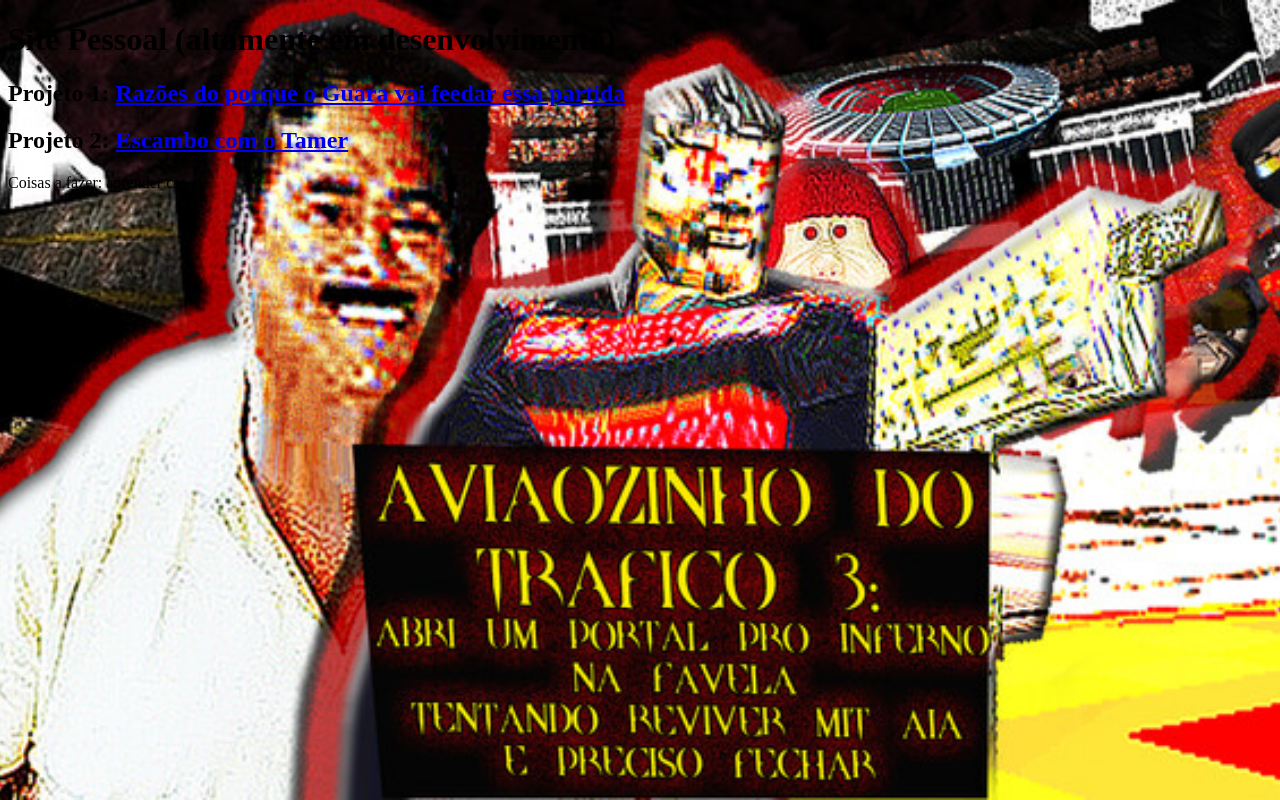
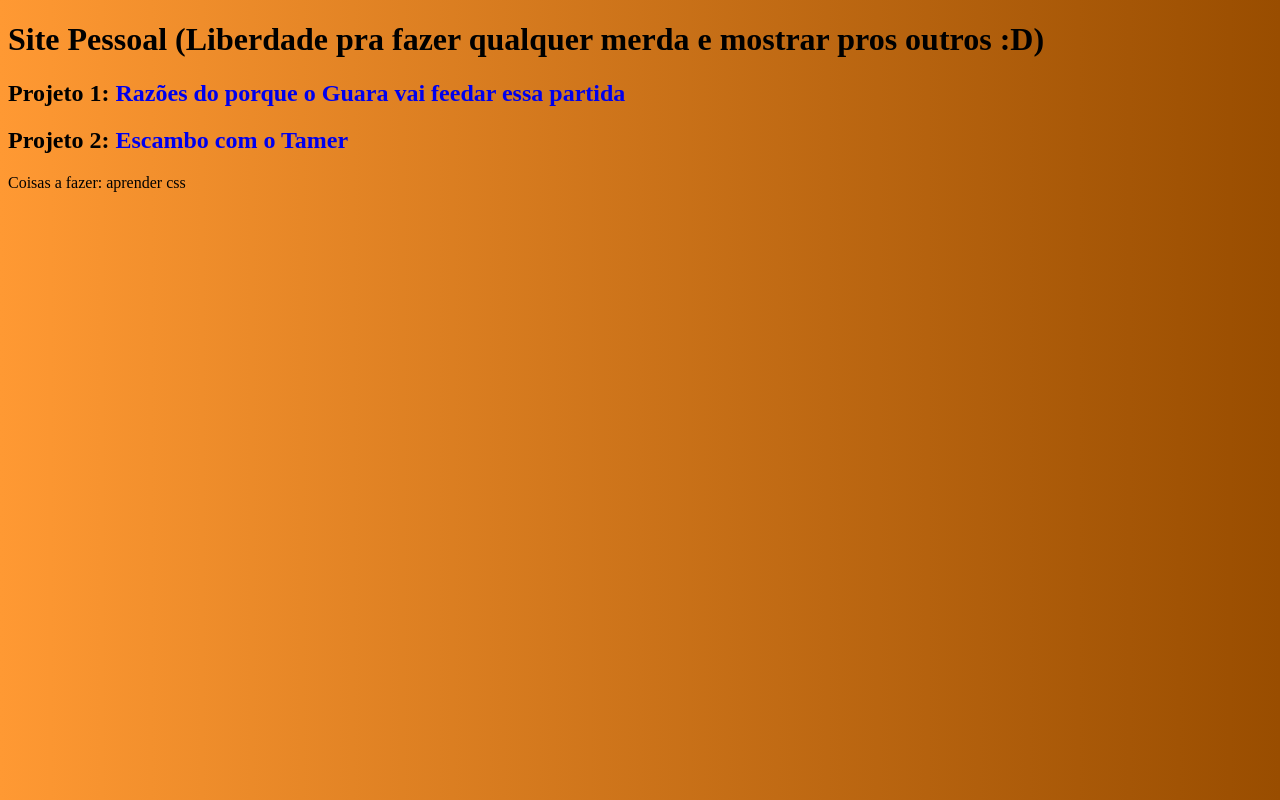
Before and after one commit to Matheuxx19/Vercel-Site-Pessoal, a plain HTML site: page index.html in a window 1280 px wide. Drawn offline with Linux system fonts and the light colour scheme.

```diff
--- a/ArquivosProjetos/Index/index.css
+++ b/ArquivosProjetos/Index/index.css
@@ -1,7 +1,11 @@
 body{
-    background-image: url(IndexBackground.jpg);
+    background-image: linear-gradient(to right,#ff9933,#994d00);
     background-repeat: no-repeat;
     background-size: cover;
     background-position: center;
     background-attachment: fixed;
 }
+
+a{
+    text-decoration: none;
+}
--- a/index.html
+++ b/index.html
@@ -5,7 +5,7 @@
     <link href="/ArquivosProjetos/Index/index.css" rel="stylesheet">
   </head>
   <body>
-    <h1>Site Pessoal (altamente em desenvolvimento)</h1>
+    <h1>Site Pessoal (Liberdade pra fazer qualquer merda e mostrar pros outros :D)</h1>
     <h2>Projeto 1: <a href="/Projetos/ProjetoGuaraFeed.html"> Razões do porque o Guara vai feedar essa partida</a></h2>
     <h2>Projeto 2: <a href="/Projetos/ProjetoTamerMekanism.html"> Escambo com o Tamer</a></h2>
     <footer>Coisas a fazer: aprender css</footer>
```
Also changed, not shown: ArquivosProjetos/Index/IndexBackground.jpg (deleted), Projetos/ProjetoBancoDeDados.html (added).
